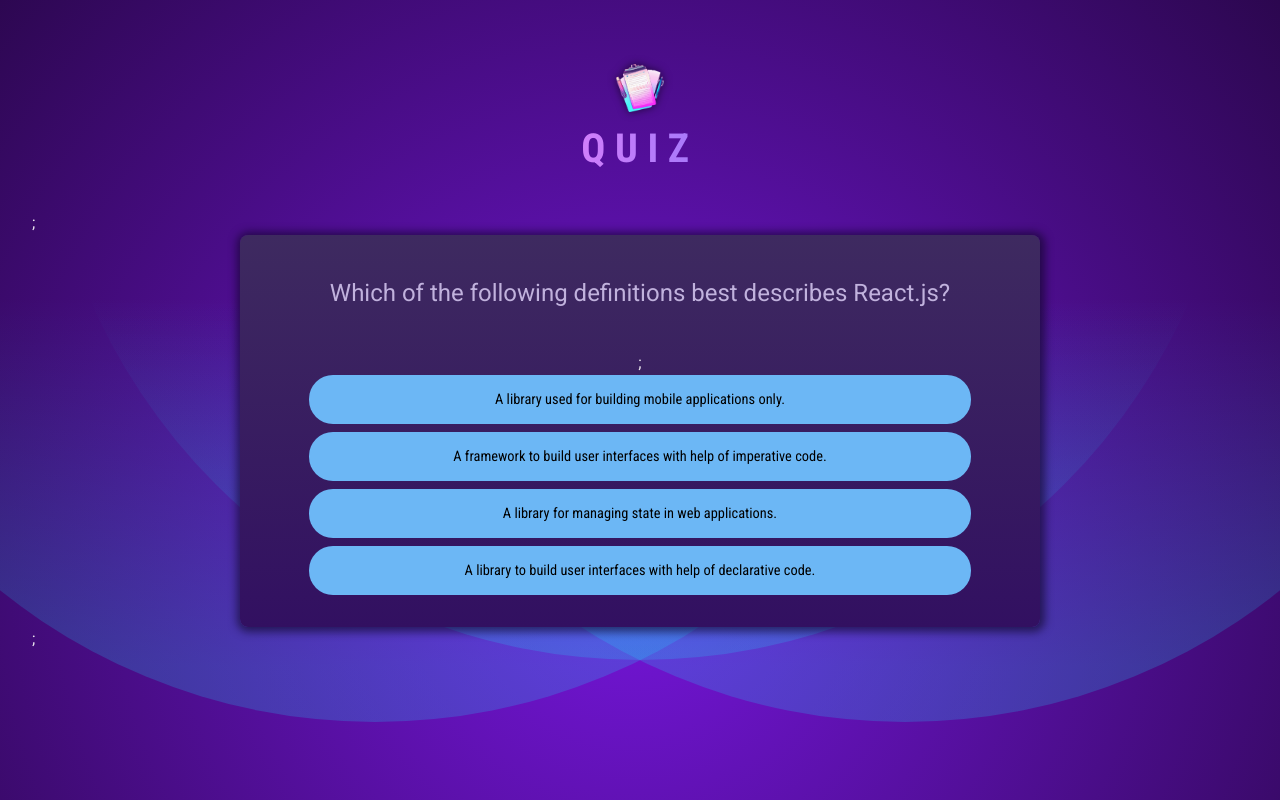
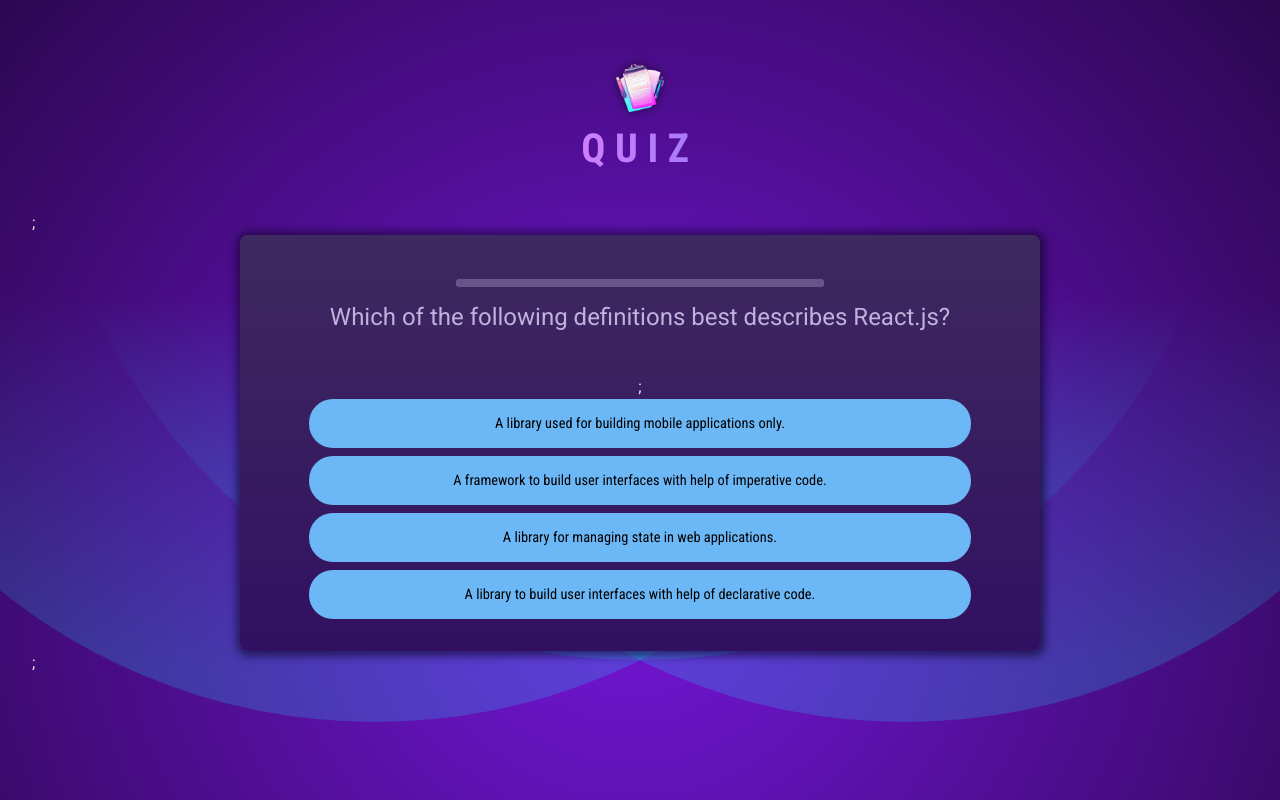
Before and after one commit to ASOkure/quiz-app, a React (Vite) app: page / in a window 1280 px wide. Built offline with nearby package versions, Linux system fonts and the light colour scheme.

Commit message:
add and implement timer component

```diff
--- /dev/null
+++ b/src/QuestionTimer.jsx
@@ -0,0 +1,16 @@
+import { useState, useEffect } from "react";
+export default function QuestionTimer({ timeout, onTimeout }) {
+  const [remainingTime, setRemainingTime] = useState(timeout);
+
+  useEffect(() => {
+    setTimeout(onTimeout, timeout);
+  }, [timeout, onTimeout]);
+
+  useEffect(() => {
+    setInterval(() => {
+      setRemainingTime((prevRemainingTime) => prevRemainingTime - 100);
+    }, 100);
+  }, []);
+
+  return <progress id="question-time" max={timeout} value={remainingTime} />;
+}
--- a/src/components/Quiz.jsx
+++ b/src/components/Quiz.jsx
@@ -2,6 +2,7 @@
 import QUESTIONS from "../questions.js";
 import { act } from "react-dom/test-utils";
 import quizCompletImg from "../assets/quiz-complete.png";
+import QuestionTimer from "../QuestionTimer.jsx";
 
 export default function Quiz() {
   const [userAnswers, setUserAnswers] = useState([]);
@@ -31,6 +32,10 @@
   return (
     <div id="quiz">
       <div id="question">
+        <QuestionTimer
+          timeout={10000}
+          onTimeout={() => handleSelectAnswer(null)}
+        />
         <h2>{QUESTIONS[activeQuestionIndex].text}</h2>;
         <ul id="answers">
           {shuffledAnswers.map((answer) => (
```
